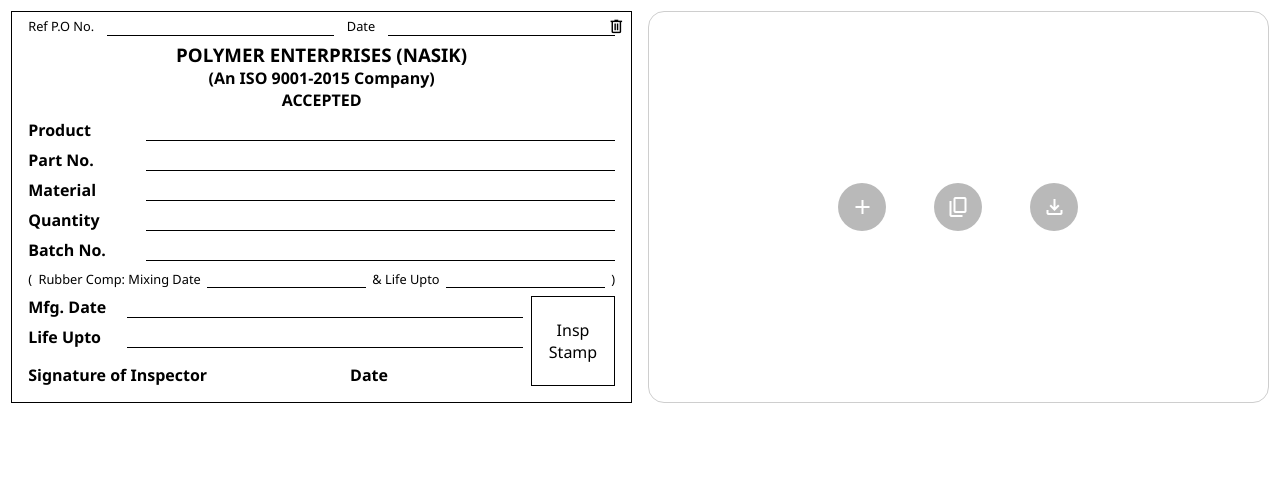
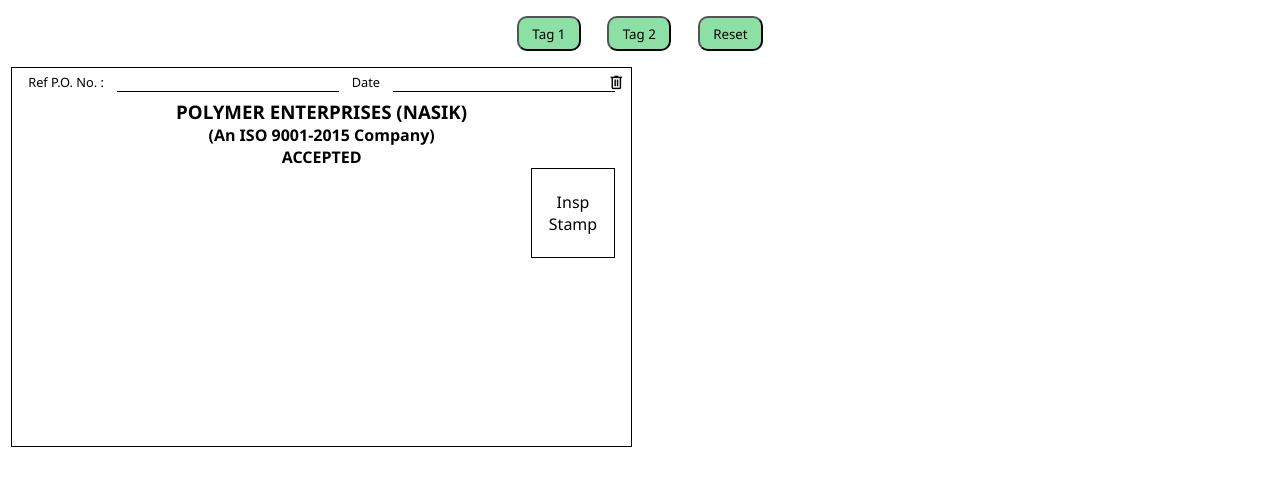
Before and after one commit to adityabisoyi/Tag-generator, a plain HTML site: page index.html in a window 1280 px wide. Drawn offline with nearby package versions, Linux system fonts and the light colour scheme.

Commit message:
Added 2nd tag type as well

```diff
--- a/fields.json
+++ b/fields.json
@@ -11,8 +11,8 @@
         },
         {
             "split-text": [
-                "Rubber Comp: Mixing Date",
-                "& Life Upto"
+                "Rubber Comp.: Mixing Date :",
+                "& Life Upto :"
             ]
         },
         {
--- a/index.html
+++ b/index.html
@@ -9,6 +9,11 @@
 </head>
 <body>
     <div id="container" class="container">
+        <div class="tag-selector">
+            <button class="tag-type top-btns" onclick="readJson(1)">Tag 1</button>
+            <button class="tag-type top-btns" onclick="readJson(2)">Tag 2</button>
+            <button id="ResetButton" class="reset-tags top-btns" onclick="handleReset()">Reset</button>
+        </div>
         <div id="MainBody" class="main-body">
             <div class="tag">
                 <span class="material-symbols-outlined delete-icon icon" onclick="handleDelete(event)">
@@ -16,7 +21,7 @@
                 </span>
                 <div class="tag-header">
                     <div class="reference-no">
-                        <p>Ref P.O No.</p>
+                        <p>Ref P.O. No. :</p>
                         <input type="text">
                         <p>Date</p>
                         <input type="text">
--- a/script.js
+++ b/script.js
@@ -1,30 +1,84 @@
-// const fs = require('fs')
+const defaultBody = `
+    <div class="tag">
+        <span class="material-symbols-outlined delete-icon icon" onclick="handleDelete(event)">
+            delete
+        </span>
+        <div class="tag-header">
+            <div class="reference-no">
+                <p>Ref P.O. No. :</p>
+                <input type="text">
+                <p>Date</p>
+                <input type="text">
+            </div>
+            <h3>POLYMER ENTERPRISES (NASIK)</h3>
+            <h4>(An ISO 9001-2015 Company)</h4>
+            <h4>ACCEPTED</h4>
+        </div>
+        <div class="tag-content">
+            <div id="FullWidth" class="full-width"></div>
+            <div id="SplitText" class="split-text"></div>
+            <div id="StampSplit" class="stamp-split">
+                <div>
+                    <div id="StampFields" class="stamp-fields"></div>
+                    <div id="StampFooter" class="stamp-footer"></div>
+                </div>
+                <div class="stamp-box">
+                    <p>Insp <br> Stamp</p>
+                </div>
+            </div>
+        </div>
+    </div>
+`
 
-const readJson = async () => {
+const readJson = async (type) => {
     try {
-        const response = await fetch('./fields.json');  // path relative to your HTML file
+        const response = await fetch('./fields.json');
         const JsonData = await response.json();
-        initializeHTML(JsonData['tag-content'])
+
+        disableType()
+        initializeHTML(JsonData['tag-content'], type)
 
     } catch (error) {
         console.error("Error while parsing or reading: ", error)
     }
 }
 
-const initializeHTML = (tagContent) => {
+const disableType = () => {
+    const selectors = document.querySelectorAll('.tag-type')
+
+    selectors.forEach(button => {
+        button.disabled = true;
+    });
+}
+
+const handleReset = () => {
+    const mainBody = document.getElementById('MainBody')
+    mainBody.innerHTML = defaultBody;
+
+    const selectors = document.querySelectorAll('.tag-type')
+    selectors.forEach(button => {
+        button.disabled = false;
+    });
+}
+
+const initializeHTML = (tagContent, type) => {
     const HTMLFullWidthParent = document.getElementById('FullWidth')
-    const HTMLSplitTextParent = document.getElementById('SplitText')
+    const fullWidth = extractArraysByKey(tagContent, "full-width");
+    mapFullWidth(HTMLFullWidthParent, fullWidth)
+
+    if(type === 2) {
+        const HTMLSplitTextParent = document.getElementById('SplitText')
+        const splitText = extractArraysByKey(tagContent, "split-text");
+        mapSplitText(HTMLSplitTextParent, splitText, true)
+    }
+
+
     const HTMLStampTextParent = document.getElementById('StampFields')
+    const stampText = extractArraysByKey(tagContent, "stamp-side");
+    mapFullWidth(HTMLStampTextParent, stampText)
+
     const HTMLStampFooterParent = document.getElementById('StampFooter')
-
-    const fullWidth = extractArraysByKey(tagContent, "full-width");
-    const splitText = extractArraysByKey(tagContent, "split-text");
-    const stampText = extractArraysByKey(tagContent, "stamp-side");
     const footerText = extractArraysByKey(tagContent, "footer");
-
-    mapFullWidth(HTMLFullWidthParent, fullWidth)
-    mapFullWidth(HTMLStampTextParent, stampText)
-    mapSplitText(HTMLSplitTextParent, splitText, true)
     mapSplitText(HTMLStampFooterParent, footerText, false)
 
     addControlButtons()
@@ -40,8 +94,11 @@ const mapFullWidth = (HTMLFullWidthParent, fieldArray) => {
         const div = document.createElement('div')
         const p = document.createElement('p');
         const input = document.createElement('input');
+        const span = document.createElement('span')
         p.textContent = item;
+        span.textContent = ":"
         div.appendChild(p);
+        div.appendChild(span);
         div.appendChild(input);
         HTMLFullWidthParent.appendChild(div);
     });
@@ -147,23 +204,7 @@ const handleDelete = (event) => {
     }
 }
 
-readJson()
-
-// const addPageBreaks = () => {
-//     const mainBody = document.getElementById('MainBody');
-//     const tags = mainBody.querySelectorAll('.tag');
-
-//     // First remove any old page breaks (in case you call this multiple times)
-//     mainBody.querySelectorAll('.page-break').forEach(breakEl => breakEl.remove());
-
-//     tags.forEach((tag, index) => {
-//         if ((index + 1) % 4 === 0) {
-//             const pageBreak = document.createElement('div');
-//             pageBreak.classList.add('page-break');
-//             mainBody.insertBefore(pageBreak, tag.nextSibling);  // Add after every 4th tag
-//         }
-//     });
-// }
+// readJson()
 
 const hideDeleteButton = (hideFlag) => {
     const deleteIcons = document.querySelectorAll('.delete-icon');
@@ -177,11 +218,11 @@ const hideDeleteButton = (hideFlag) => {
 }
 
 const downloadDocx = async () => {
-    const element = document.getElementById('container');
-    // const element = document.getElementById('MainBody');
+    const element = document.getElementById('MainBody');
+    // const element = document.getElementById('container');
     removeControlButtons()
     hideDeleteButton(true)
-    // addPageBreaks()
+    // groupTagsIntoPages()
 
     const options = {
         margin: 0,
@@ -195,8 +236,7 @@ const downloadDocx = async () => {
             format: [210, 297],
             orientation: 'landscape'
         },
-        // pagebreak: { mode: ['css', 'legacy'] },
-        // enableLinks: true
+        // pagebreak: { mode: ['css', 'legacy'] }
     };
 
     await html2pdf().set(options).from(element).save();
--- a/style.css
+++ b/style.css
@@ -14,6 +14,7 @@ html, body {
 }
 
 
+
 .container {
     width: 100%;
     /* height: 100vh; */
@@ -23,6 +24,26 @@ html, body {
     display: grid;
     grid-template-columns: repeat(2, 1fr);
     gap: 1em;
+    page-break-inside: avoid;
+}
+
+
+
+.tag-selector {
+    display: flex;
+    margin: 1em;
+    align-items: center;
+    justify-content: center;
+}
+.top-btns {
+    background-color: #8ce0a5;
+    margin: 0 1em;
+    padding: 0.5em 1em;
+    border-radius: 10px;
+}
+.top-btns:hover {
+    cursor: pointer;
+    background-color: #52eb80;
 }
 
 
@@ -101,16 +122,15 @@ html, body {
 }
 
 
-
-/* .page-break {
-    page-break-before: always;
-    height: 0;
-} */
 .tag {
     border: 1px solid black;
     position: relative;
-    /* page-break-inside: avoid; */
+    page-break-inside: avoid;
+    height: 380px;
 }
+/* .tag:nth-child(4n) {
+    page-break-after: always;
+} */
 .tag-header {
     text-align: center;
     margin: 0.3em 1em;
@@ -161,7 +181,7 @@ html, body {
 }
 .full-width div {
     display: grid;
-    grid-template-columns: 1fr 4fr;
+    grid-template-columns: 1fr auto 4fr;
     margin: 0.5rem 1rem;
     font-weight: bold;
 }
@@ -170,11 +190,14 @@ html, body {
 .stamp-fields input {
     border: none;
     border-bottom: 1px solid black;
+    padding-left: 0.3rem;
 }
 .full-width input:focus,
 .split-text input:focus,
 .split-text input:focus,
-.stamp-footer input:focus {
+.stamp-footer input:focus,
+.reference-no input:focus,
+.stamp-fields input:focus {
     outline: none;
 }
 
@@ -200,6 +223,7 @@ html, body {
 .stamp-footer input {
     width: 100%;
     box-sizing: border-box;
+    padding-left: 0.3rem;
 }
 
 
@@ -229,7 +253,7 @@ html, body {
 }
 .stamp-fields div {
     display: grid;
-    grid-template-columns: 1fr 4fr;
+    grid-template-columns: 1fr auto 4fr;
     font-weight: bold;
     margin: 0 0 0.5em 0;
 }
```
